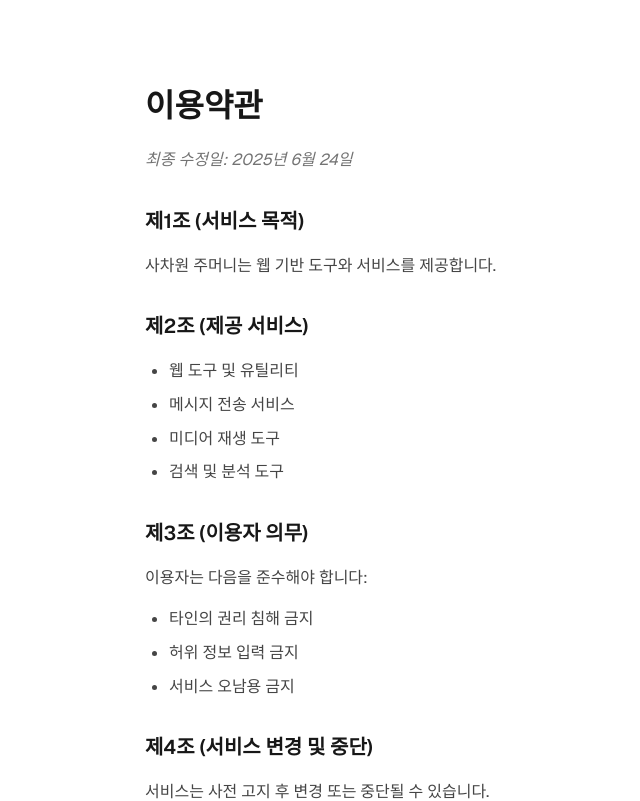
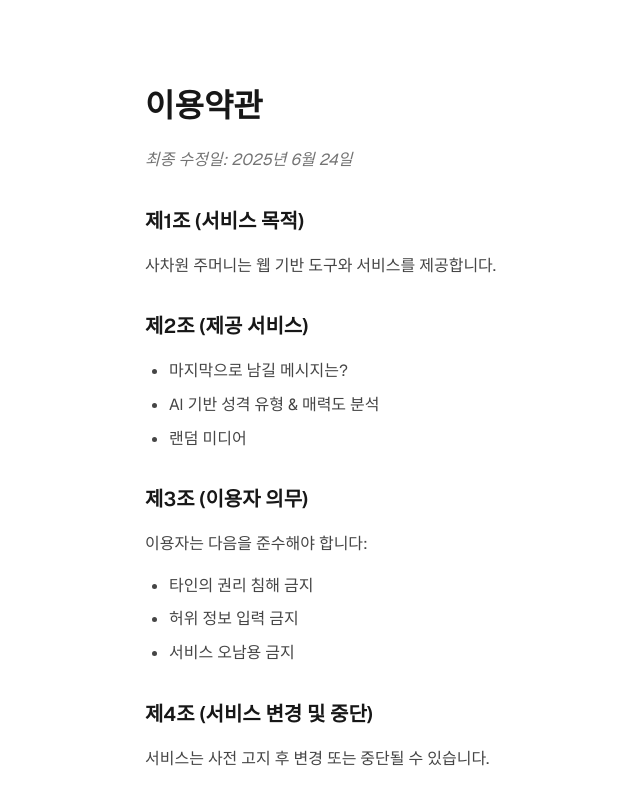
Before and after one commit to YuuuuuuYu/4d4cat-vercel, a Next.js app: page /terms-of-service in a window 1280 px wide. Shown: the top 801 px of the page, without its empty margins (191-831 px from the left). Built offline with nearby package versions, Linux system fonts and the light colour scheme.

Commit message:
chore: 이용약관 내용 수정

```diff
--- a/app/terms-of-service/page.jsx
+++ b/app/terms-of-service/page.jsx
@@ -21,10 +21,9 @@ export default function TermsOfService() {
                 <section className={styles.policySection}>
                     <h2>제2조 (제공 서비스)</h2>
                     <ul>
-                        <li>웹 도구 및 유틸리티</li>
-                        <li>메시지 전송 서비스</li>
-                        <li>미디어 재생 도구</li>
-                        <li>검색 및 분석 도구</li>
+                        <li>마지막으로 남길 메시지는?</li>
+                        <li>AI 기반 성격 유형 & 매력도 분석</li>
+                        <li>랜덤 미디어</li>
                     </ul>
                 </section>
 
```
